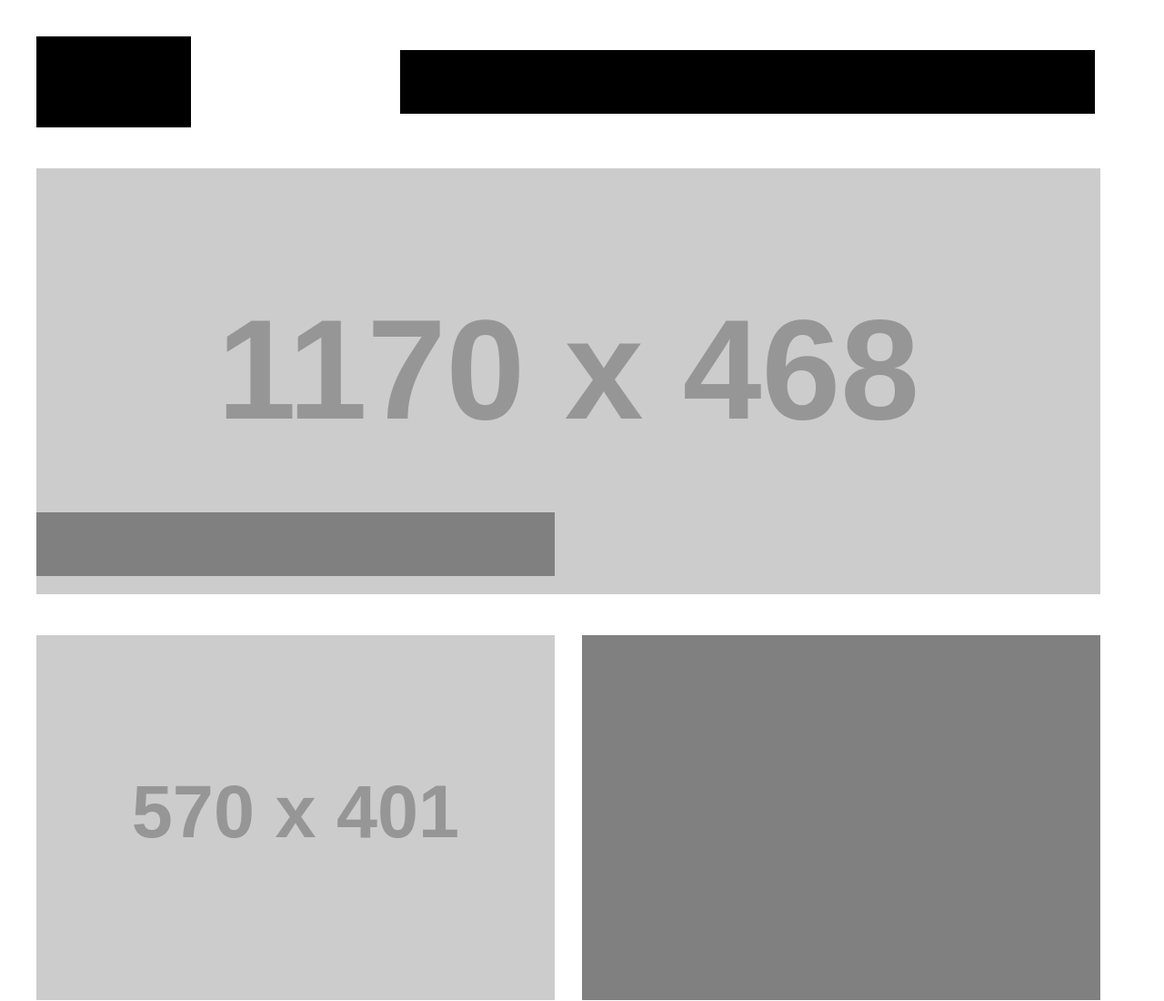
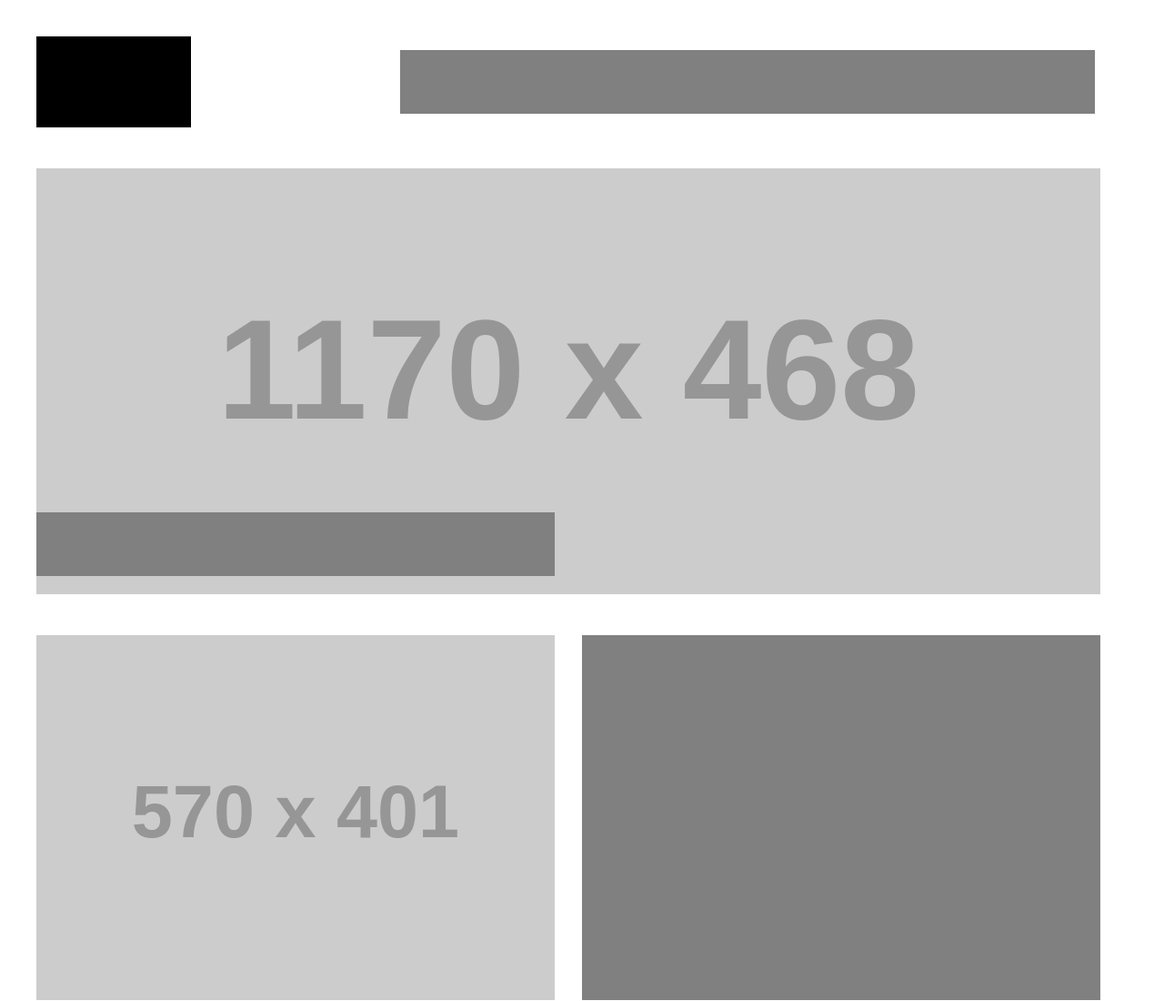
Before and after one commit to gracegesalan/gesalan_applegrace_Project2, a plain HTML site: page index.html in a window 1280 px wide. Shown: the top 1100 px of the page at 91% size. Drawn offline with Linux system fonts and the light colour scheme; placeholder pictures from the web are drawn by us.

Commit message:
Edited nav box
changed the color

```diff
--- a/index.html
+++ b/index.html
@@ -14,7 +14,7 @@
     <div class="container">
         <header id="main-header" class="grid">
             <div id="header-logo" class="box-color"></div>
-            <nav id="header-nav" class="box-color">
+            <nav id="header-nav" class="box-color2">
                 <h2 class="hidden">Main Navigation</h2>
             </nav>
         </header>
```
